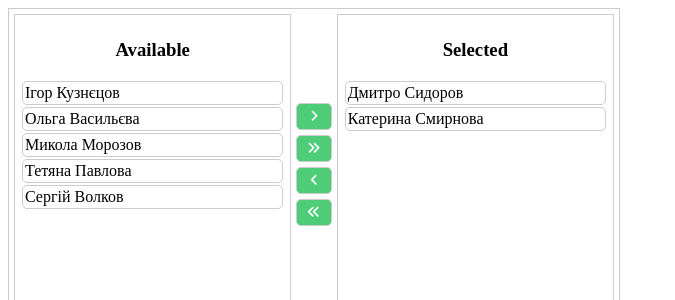
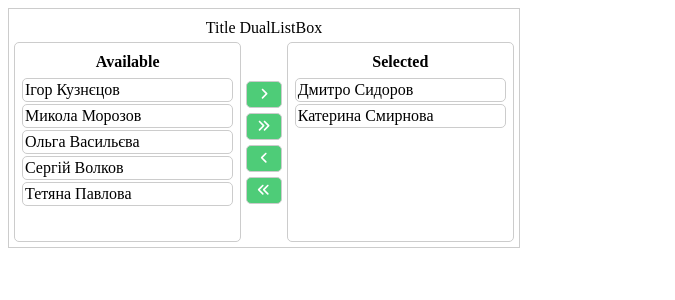
Before and after one commit to butkodenis/UI, a React (Vite) app: page / in a window 1280 px wide. Shown: the top 300 px of the page, without its empty margins (0-675 px from the left). Built offline with nearby package versions, Linux system fonts and the light colour scheme.

Commit message:
Добавлены функции сортировки элементов и улучшено отображение компонента DualListBox

```diff
--- a/src/App.tsx
+++ b/src/App.tsx
@@ -15,7 +15,9 @@ function App() {
   }
 
   const options: Options = {
-    sorted: SortBy.Id, // или SortBy.Label
+    sorted: SortBy.Label, // или SortBy.Label
+    title: ' Title DualListBox',
+    width: 500,
   };
 
   return <DualListBox data={data} options={options} />;
--- a/src/ui/components/DualListBox/DualListBox.tsx
+++ b/src/ui/components/DualListBox/DualListBox.tsx
@@ -12,6 +12,15 @@ const DualListBox = ({ data, options }) => {
 
   const handleItemClick = (id) => {
     setActiveItem(id);
+  };
+
+  const sortedItems = (items, sortedBy) => {
+    return items.sort((a, b) => {
+      if (sortedBy === 'id') {
+        return a.id - b.id;
+      }
+      return a.label.localeCompare(b.label);
+    });
   };
 
   console.log('sortedBy', sortedBy);
@@ -44,15 +53,24 @@ const DualListBox = ({ data, options }) => {
     setSelectedItems([]);
   };
 
+  const sortedAvailableItems = sortedItems(availableItems, sortedBy);
+  const sortedSelectedItems = sortedItems(selectedItems, sortedBy);
+
   return (
-    <div className="dual-list-box">
+    <div className="dual-list-box" style={{ maxWidth: options.width }}>
+      <div className="dual-list-box__title">
+        <p>{options.title}</p>
+      </div>
+      <div className="dual-list-box__content">
         <div className="dual-list-box__available">
-        <h3 className="dual-list-box__title">Available</h3>
+          <h4 className="dual-list-box__list-title">Available</h4>
           <div className="dual-list-box__list">
-          {availableItems.map((item) => (
+            {sortedAvailableItems.map((item) => (
               <div
                 key={item.id}
-              className={`dual-list-box__list-item ${item.id === activeItem ? 'dual-list-box__list-item--active' : ''}`}
+                className={`dual-list-box__list-item ${
+                  item.id === activeItem ? 'dual-list-box__list-item--active' : ''
+                }`}
                 onClick={() => handleItemClick(item.id)}
               >
                 {item.label}
@@ -75,12 +93,14 @@ const DualListBox = ({ data, options }) => {
           </button>
         </div>
         <div className="dual-list-box__selected">
-        <h3 className="dual-list-box__title">Selected</h3>
+          <h4 className="dual-list-box__list-title">Selected</h4>
           <div className="dual-list-box__list">
-          {selectedItems.map((item) => (
+            {sortedSelectedItems.map((item) => (
               <div
                 key={item.id}
-              className={`dual-list-box__list-item ${item.id === activeItem ? 'dual-list-box__list-item--active' : ''}`}
+                className={`dual-list-box__list-item ${
+                  item.id === activeItem ? 'dual-list-box__list-item--active' : ''
+                }`}
                 onClick={() => handleItemClick(item.id)}
               >
                 {item.label}
@@ -89,6 +109,7 @@ const DualListBox = ({ data, options }) => {
           </div>
         </div>
       </div>
+    </div>
   );
 };
 
--- a/src/ui/components/DualListBox/styles/scss/DualListBox.scss
+++ b/src/ui/components/DualListBox/styles/scss/DualListBox.scss
@@ -1,12 +1,25 @@
 .dual-list-box {
   display: flex;
+  flex-direction: column;
   justify-content: space-between;
-
   border: 1px solid #ccc;
   width: 100%;
-  height: 300px;
-  max-width: 600px;
   padding: 5px;
+}
+
+.dual-list-box__title {
+  width: 100%;
+  text-align: center;
+  p {
+    margin: 5px;
+  }
+}
+
+.dual-list-box__content {
+  display: flex;
+  justify-content: space-between;
+  gap: 0px;
+  height: 200px;
 }
 
 .dual-list-box__available,
@@ -15,10 +28,12 @@
   display: flex;
   flex-direction: column;
   border: 1px solid #ccc;
+  border-radius: 5px;
   padding: 5px;
   min-width: 150px;
-  h3 {
+  h4 {
     text-align: center;
+    margin: 5px;
   }
 }
 
@@ -27,8 +42,8 @@
   flex-direction: column;
   align-items: center;
   justify-content: center;
+  padding: 5px;
   gap: 5px;
-  padding: 5px;
 }
 
 .dual-list-box__controls button {
@@ -39,6 +54,14 @@
   background-color: #4ecc78;
   color: white;
   cursor: pointer;
+
+  &:active {
+    border: 1px solid #656b675d;
+  }
+}
+
+.dual-list-box__list {
+  overflow-y: auto;
 }
 
 .dual-list-box__list-item {
@@ -55,4 +78,5 @@
 .dual-list-box__list-item--active {
   background-color: #4ecc78;
   color: white;
+  border: 1px solid #000000;
 }
```
Lines whose indentation alone changed are shown as unchanged.
